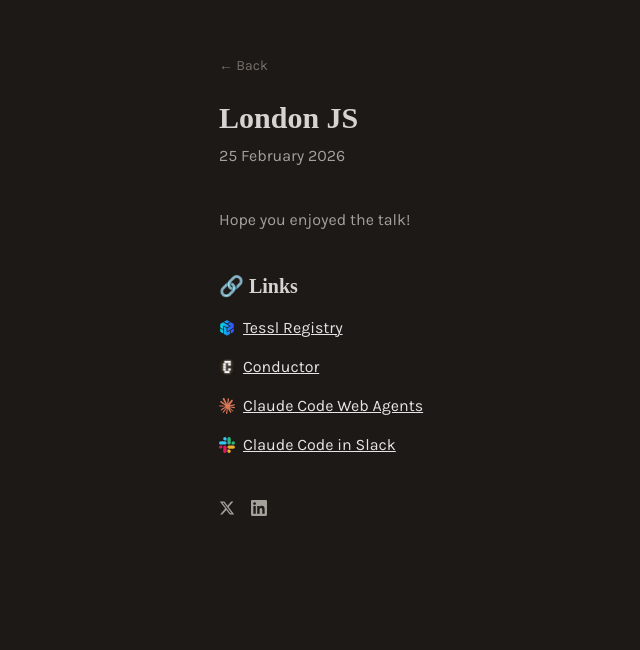
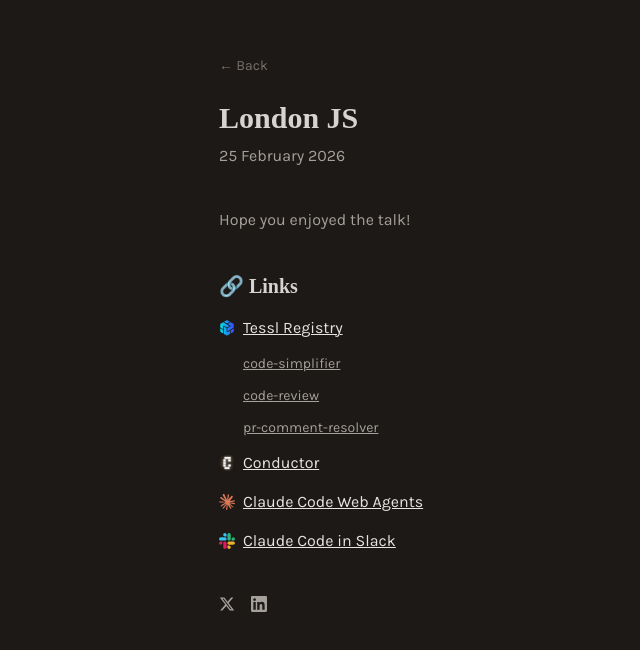
Before and after one commit to sahildmk/dmk-dev-v2, a Next.js app: page /london-js-2026-02-25 in a window 1280 px wide. Shown: the part 136-786 px from the top of the page, without its empty margins (37-677 px from the left). Built offline with nearby package versions, Linux system fonts and the light colour scheme; a web font is replaced by a local one; what tailwindcss-motion would draw is missing.

Commit message:
Add tessl skill links nested under Tessl Registry on London JS page
https://claude.ai/code/session_01De679e5pWqxLordpJUxnE6

```diff
--- a/app/london-js-2026-02-25/page.tsx
+++ b/app/london-js-2026-02-25/page.tsx
@@ -56,6 +56,38 @@ export default function LondonJS() {
                 <TesslIcon className="size-4 shrink-0" />
                 Tessl Registry
               </a>
+              <ul className="flex flex-col items-start space-y-2 mt-2 ml-6">
+                <li>
+                  <a
+                    href="https://tessl.io/registry/skills/github/getsentry/skills/code-simplifier"
+                    target="_blank"
+                    rel="noopener noreferrer"
+                    className="text-stone-400 hover:text-stone-200 transition-all duration-300 inline-flex items-center gap-2 underline decoration-1 text-sm"
+                  >
+                    code-simplifier
+                  </a>
+                </li>
+                <li>
+                  <a
+                    href="https://tessl.io/registry/skills/github/getsentry/skills/code-review"
+                    target="_blank"
+                    rel="noopener noreferrer"
+                    className="text-stone-400 hover:text-stone-200 transition-all duration-300 inline-flex items-center gap-2 underline decoration-1 text-sm"
+                  >
+                    code-review
+                  </a>
+                </li>
+                <li>
+                  <a
+                    href="https://tessl.io/registry/sahildmk/pr-comment-resolver"
+                    target="_blank"
+                    rel="noopener noreferrer"
+                    className="text-stone-400 hover:text-stone-200 transition-all duration-300 inline-flex items-center gap-2 underline decoration-1 text-sm"
+                  >
+                    pr-comment-resolver
+                  </a>
+                </li>
+              </ul>
             </li>
             <li className={`${blurStyle} motion-delay-800`}>
               <a
```
